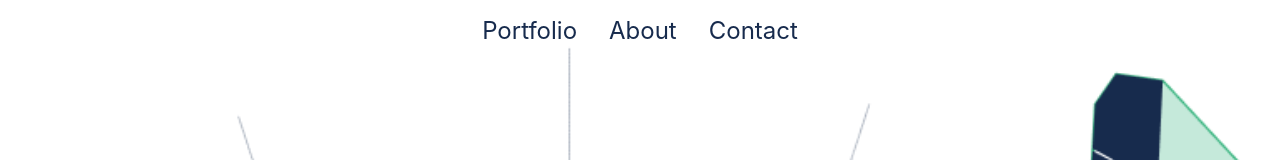
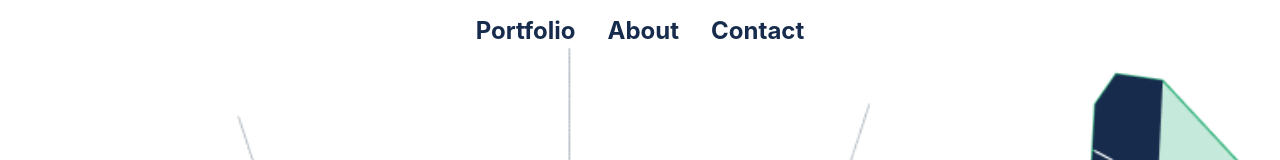
Before and after one commit to kwesiObuobi/portfolio-setup-and-mobile-first, a website: page index.html in a window 1280 px wide. In both pictures the pointer is over the item "Portfolio". Shown: the top 160 px of the page. Drawn offline with Linux system fonts and the light colour scheme.

Commit message:
Add hover effect to navigation text

```diff
--- a/style.css
+++ b/style.css
@@ -120,6 +120,11 @@ body {
     gap: 2rem;
     justify-content: center;
     font-size: 1.5rem;
+    font-weight: 700;
+  }
+
+  .nav-item:hover {
+    cursor: pointer;
   }
 
   .supporting-text {
```
